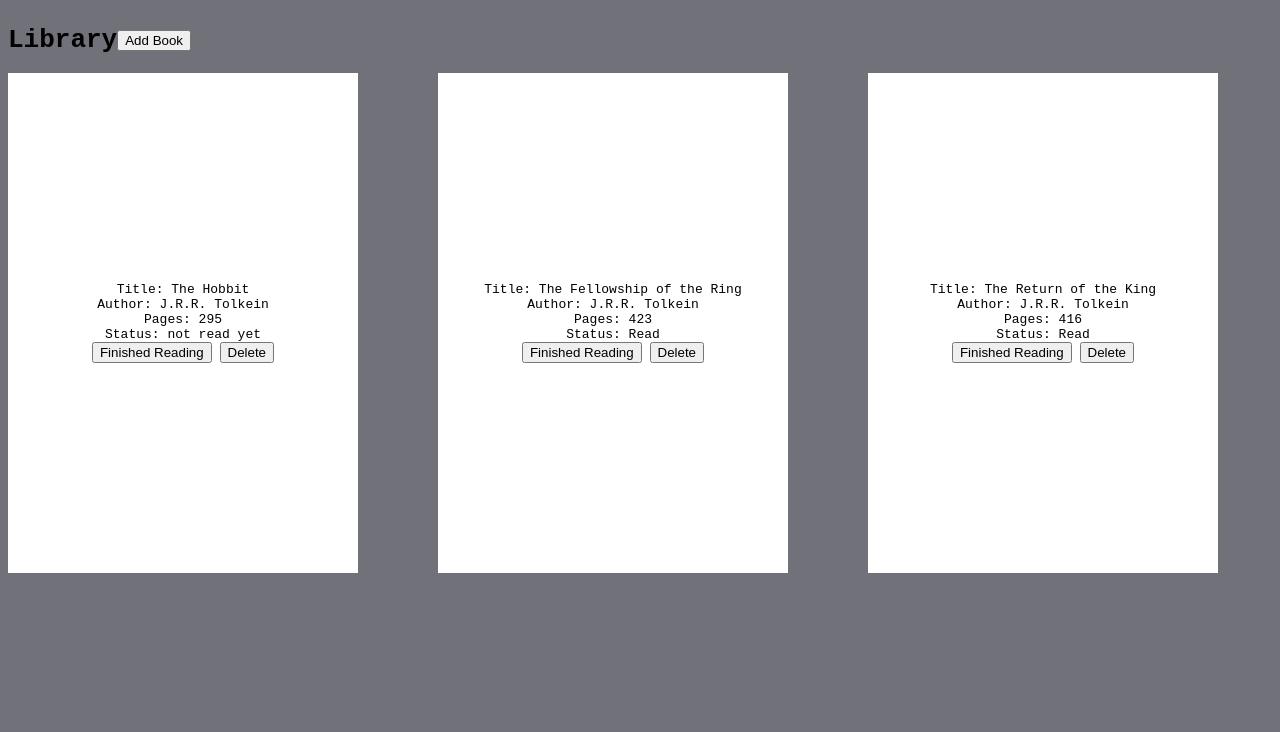
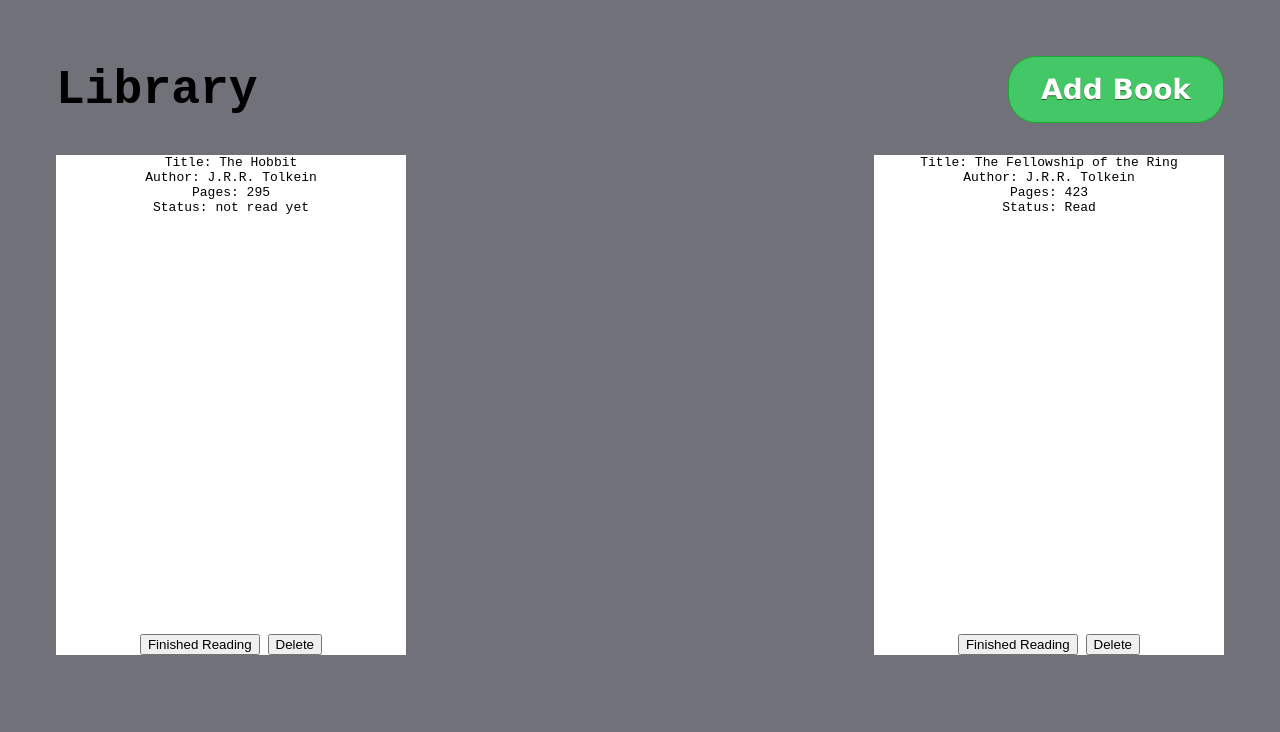
Before and after one commit to norristown/library, a plain HTML site: page index.html in a window 1280 px wide. Shown: the top 732 px of the page. Drawn offline with Linux system fonts and the light colour scheme.

Commit message:
delete button works. gets rid of card and book from array

```diff
--- a/index.html
+++ b/index.html
@@ -10,7 +10,7 @@
 </head>
 <body>
     <div class="background">
-        <h1>Library</h1>
+        <h1 class="library">Library</h1>
         <button class="add">Add Book</button>
     </div>
     <div class="container">
--- a/script.js
+++ b/script.js
@@ -42,14 +42,23 @@ function createCard() {
                 <button class="finishedReading">Finished Reading</button>
                 <button class="delBtn">Delete</button>
             </div>
-        </div>`
+        </div>`;
     }
 
-    let delBtn = document.querySelectorAll('.delBtn');
-    delBtn.forEach((button) => {
+    const delBtn = document.querySelectorAll('.delBtn');
+    delBtn.forEach((button, index) => {
         button.addEventListener('click', (e) => {
             e.target.parentNode.parentNode.remove();
+            myLibrary.splice(index, 1);
+        })
+    })
 
+    const finishedReading = document.querySelectorAll('.finishedReading');
+    finishedReading.forEach((button, index) => {
+        button.addEventListener('click', (e) => {
+            myLibrary[index].status = '';
+            myLibrary[index].status = 'Finished'
+            createCard();
         })
     })
 }
--- a/styles.css
+++ b/styles.css
@@ -1,6 +1,7 @@
 body {
     font-family: monospace;
     background-color: #71717a;
+    padding: 3rem;
 }
 
 .modal {
@@ -57,10 +58,44 @@ body {
   display: flex;
   gap: 5rem;
   flex-wrap: wrap;
+  justify-content: space-between;
 }
 
 .background {
   display: flex;
   /* flex-direction: column; */
   align-items: center;
+  justify-content: space-between;
+  padding-bottom: 2rem;
 }
+
+.add {
+	background-color:#44c767;
+	border-radius:28px;
+	border:1px solid #18ab29;
+	display:inline-block;
+	cursor:pointer;
+	color:#ffffff;
+	font-family:Verdana;
+	font-size:28px;
+	font-weight:bold;
+	padding:16px 32px;
+	text-decoration:none;
+	text-shadow:0px 1px 0px #2f6627;
+}
+.add:hover {
+	background-color:#5cbf2a;
+}
+.add:active {
+	position:relative;
+	top:1px;
+}
+
+.library {
+  font-size: 3rem;
+  margin: 0;
+}
+
+.btnContainer {
+  margin-top: auto;
+}
```
